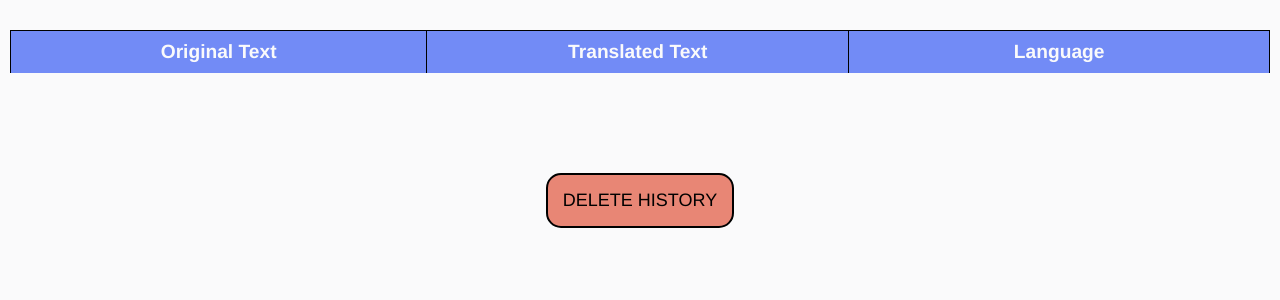
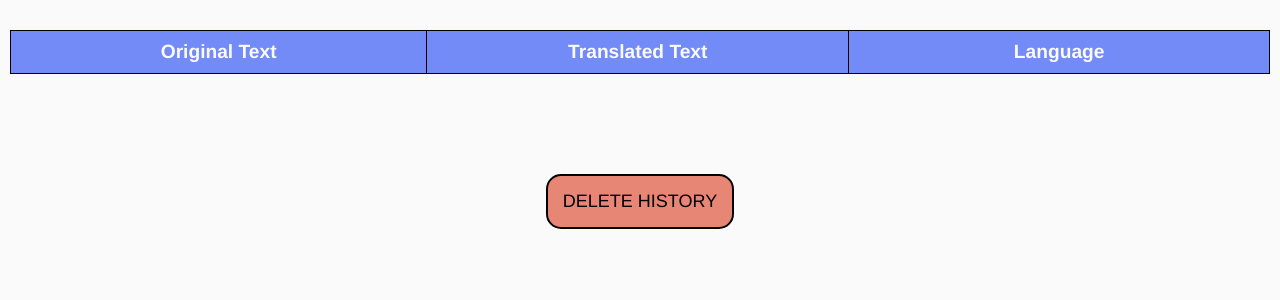
Before and after one commit to software-students-fall2022/final-project-project5-team8, a Flask app: page /dashboard in a window 1280 px wide. Shown: the part 155-455 px from the top of the page. Run offline with Flask 2, Linux system fonts and the light colour scheme; data that the repository does not hold is empty; some libraries are stand-ins or nearby versions.

Commit message:
minor css fix

```diff
--- a/web_app/static/css/styles.css
+++ b/web_app/static/css/styles.css
@@ -141,23 +141,28 @@ select {
 th {
   padding: 10px;
   border: 1px solid black;
-  border-bottom: none;
   background-color: #728BF6;
   color: #FAFAFB;
   width: 500px;
   margin: 0;
 }
 
-.mid-t {
+.mid-th {
   border-top: 1px solid black;
+  border-left: none;
+  border-right: none;
+}
+
+.mid-td {
+  border-top: none;
   border-left: none;
   border-right: none;
 }
 
 td {
   padding: 10px;
+  border: 1px solid black;
   border-top: none;
-  border: 1px solid black;
   text-align: center;
   margin: 0;
 }
@@ -191,11 +196,14 @@ img {
   align-items: center;
   gap: 20px;
   padding: 20px;
+  width: 500px;
+  text-overflow: wrap;
 }
 
 #arrow {
-  width: 190px;
+  max-width: 200px;
   height: auto;
+  width: auto;
   margin: 0 20px;
 }
 
--- a/web_app/templates/dashboard.html
+++ b/web_app/templates/dashboard.html
@@ -31,7 +31,7 @@
           <thead>
             <tr>
               <th>Original Text</th>
-              <th class="mid-t">Translated Text</th>
+              <th class="mid-th">Translated Text</th>
               <th>Language</th>
               {% for translation in translations %}
             </tr>
@@ -39,7 +39,7 @@
           <tbody>
             <tr>
               <td>{{ translation['input'] }}</td>
-              <td class="mid-t">{{ translation['output'] }}</td>
+              <td class="mid-td">{{ translation['output'] }}</td>
               <td>{{ translation['output_lang'] }}</td>
             </tr>
             {% endfor %}
```
Also changed, not shown: 1 other file.
